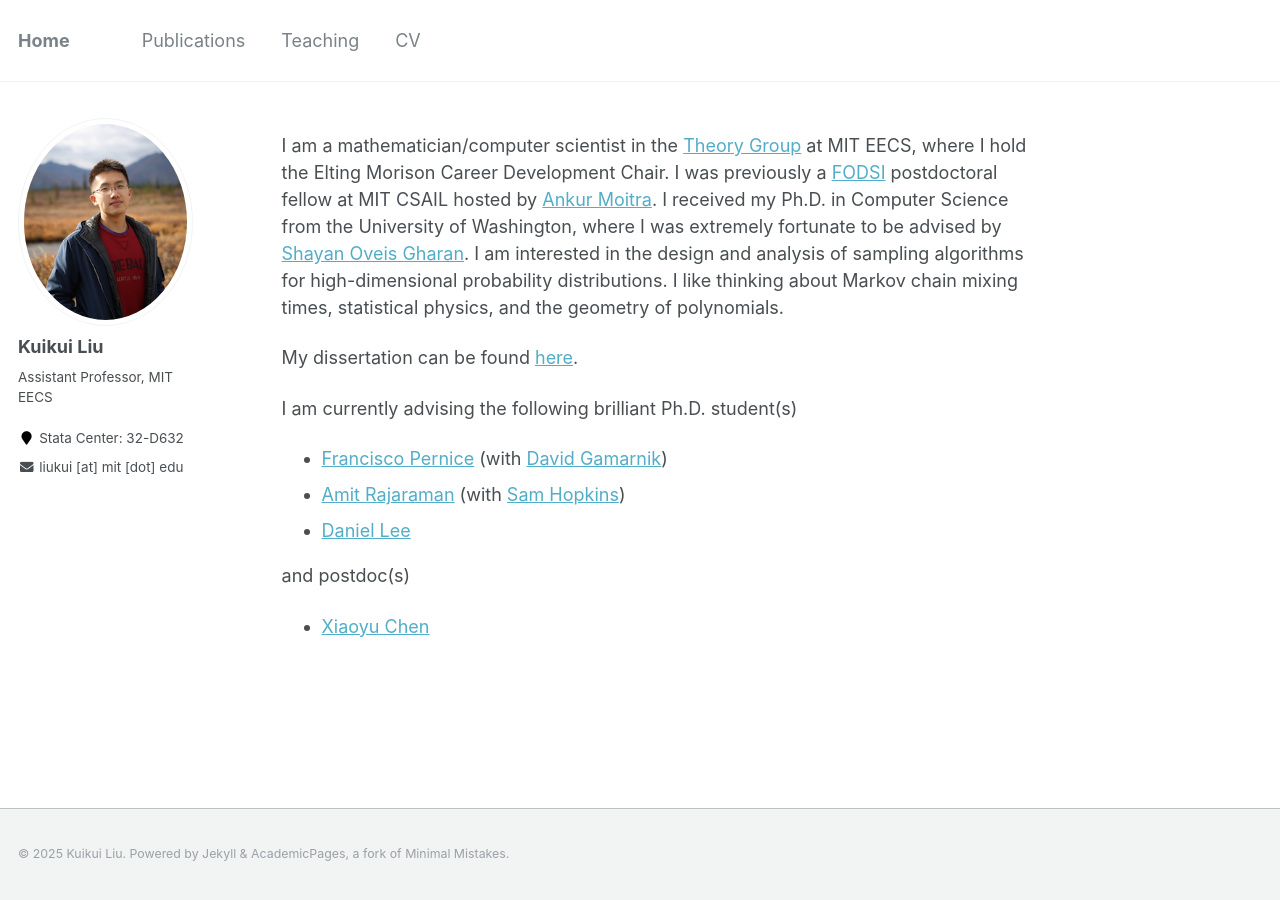
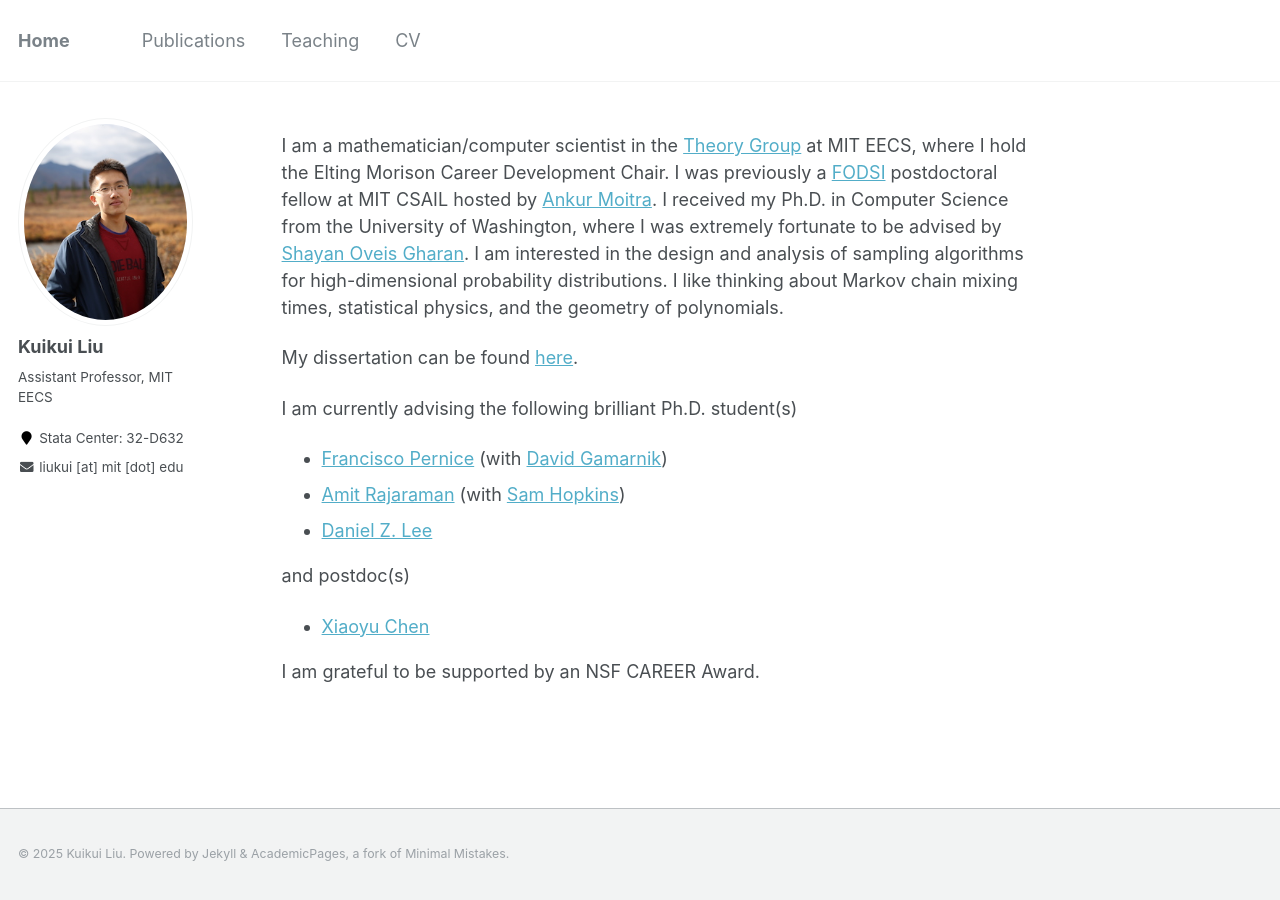
Before and after one commit to kuikuiliu/kuikuiliu.github.io, a Jekyll site: the page built from _pages/about.md, in a window 1280 px wide. Built offline with Jekyll 4.4.1, drawn with Linux system fonts in a browser that asks for light colours.

Commit message:
add NSF acknolwedgement

```diff
--- a/_pages/about.md
+++ b/_pages/about.md
@@ -15,7 +15,9 @@ My dissertation can be found [here](/files/dissertation.pdf).
 I am currently advising the following brilliant Ph.D. student(s)
 - [Francisco Pernice](https://sites.google.com/view/franciscopernice/home) (with [David Gamarnik](https://web.mit.edu/gamarnik/www/home.html))
 - [Amit Rajaraman](https://amitrajaraman.github.io/) (with [Sam Hopkins](https://www.samuelbhopkins.com/))
-- [Daniel Lee](https://dan-iel-lee.vercel.app/)
+- [Daniel Z. Lee](https://dan-iel-lee.vercel.app/)
 
 and postdoc(s)
 - [Xiaoyu Chen](https://chenxiaoyu233.github.io/info/)
+
+I am grateful to be supported by an NSF CAREER Award.
```
Also changed, not shown: 2 other files.
